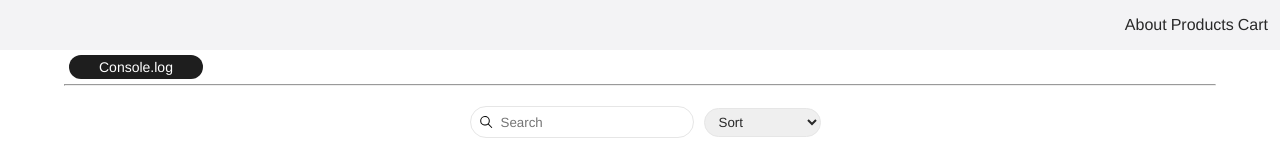
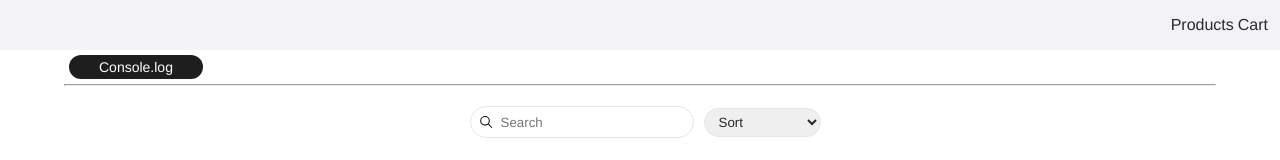
Before and after one commit to idexa13/react-app, a React (Create React App) app: page / in a window 1280 px wide. Shown: the top 160 px of the page. Built offline with nearby package versions, Linux system fonts and the light colour scheme.

Commit message:
small changes

```diff
--- a/src/conponents/Navigation/Navigation.jsx
+++ b/src/conponents/Navigation/Navigation.jsx
@@ -67,7 +67,6 @@ const Navigation = () => {
     return (
         <div className={navClasses}>
             <div className={classes.link_container}>
-                <Link to='/about'>About</Link>
                 <Link to='/posts'>Products</Link>
                 <div onMouseEnter={() => seTisHoverCartButton(true)}
                      onMouseLeave={() => seTisHoverCartButton(false)}
```
